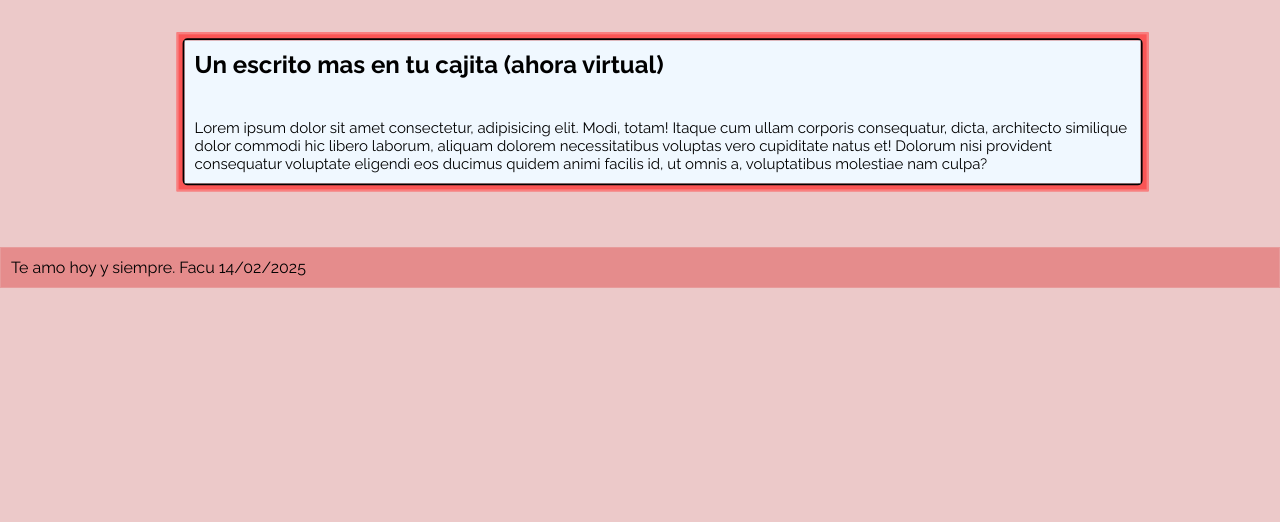
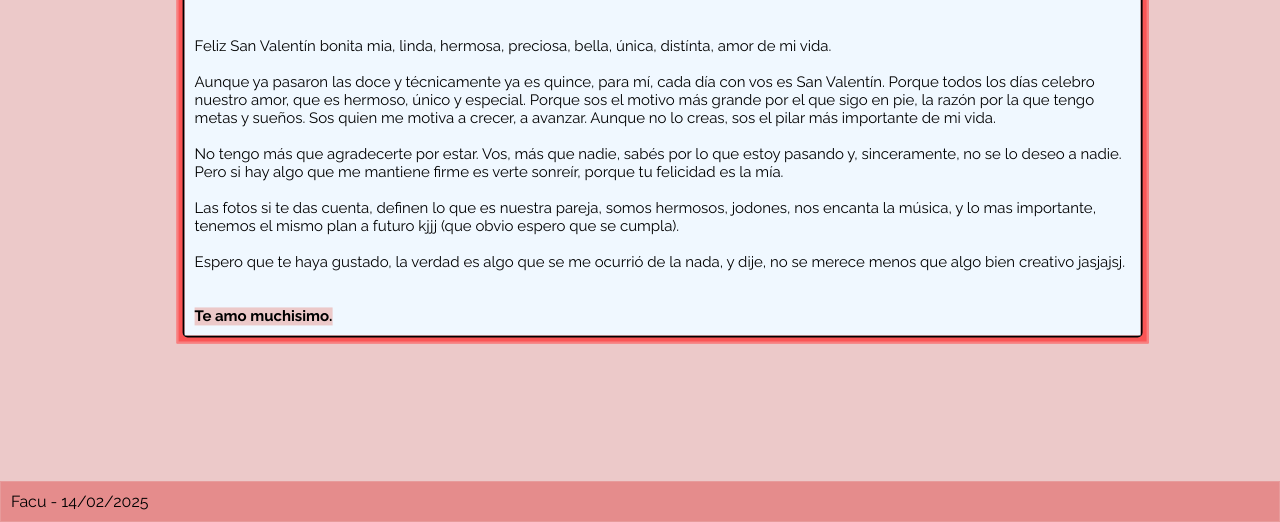
Before and after one commit to facuuuvillalba/mar, a plain HTML site: page index.html in a window 1280 px wide. Shown: the part 816-1338 px from the top of the page. Before the commit the page ends 1104 px from the top, so only its background shows below. Drawn offline with Linux system fonts and the light colour scheme.

Commit message:
Update index.html

```diff
--- a/index.html
+++ b/index.html
@@ -77,19 +77,32 @@
         <div class="txt">
           <h2>Un escrito mas en tu cajita (ahora virtual)</h2>
           <p>
-            Lorem ipsum dolor sit amet consectetur, adipisicing elit. Modi,
-            totam! Itaque cum ullam corporis consequatur, dicta, architecto
-            similique dolor commodi hic libero laborum, aliquam dolorem
-            necessitatibus voluptas vero cupiditate natus et! Dolorum nisi
-            provident consequatur voluptate eligendi eos ducimus quidem animi
-            facilis id, ut omnis a, voluptatibus molestiae nam culpa?
+            Feliz San Valentín bonita mia, linda, hermosa, preciosa, bella,
+            única, distínta, amor de mi vida.<br /><br />
+            Aunque ya pasaron las doce y técnicamente ya es quince, para mí,
+            cada día con vos es San Valentín. Porque todos los días celebro
+            nuestro amor, que es hermoso, único y especial. Porque sos el motivo
+            más grande por el que sigo en pie, la razón por la que tengo metas y
+            sueños. Sos quien me motiva a crecer, a avanzar. Aunque no lo creas,
+            sos el pilar más importante de mi vida.<br /><br />
+            No tengo más que agradecerte por estar. Vos, más que nadie, sabés
+            por lo que estoy pasando y, sinceramente, no se lo deseo a nadie.
+            Pero si hay algo que me mantiene firme es verte sonreír, porque tu
+            felicidad es la mía.<br /><br />
+            Las fotos si te das cuenta, definen lo que es nuestra pareja, somos
+            hermosos, jodones, nos encanta la música, y lo mas importante,
+            tenemos el mismo plan a futuro kjjj (que obvio espero que se
+            cumpla).<br /><br />
+            Espero que te haya gustado, la verdad es algo que se me ocurrió de
+            la nada, y dije, no se merece menos que algo bien creativo
+            jasjajsj.<br /><br /><br /><strong>Te amo muchisimo.</strong>
           </p>
         </div>
       </div>
     </div>
 
     <footer>
-      <p>Te amo hoy y siempre. Facu <span>14/02/2025</span></p>
+      <p>Facu  - 14/02/2025</span></p>
     </footer>
   </body>
 </html>
```
